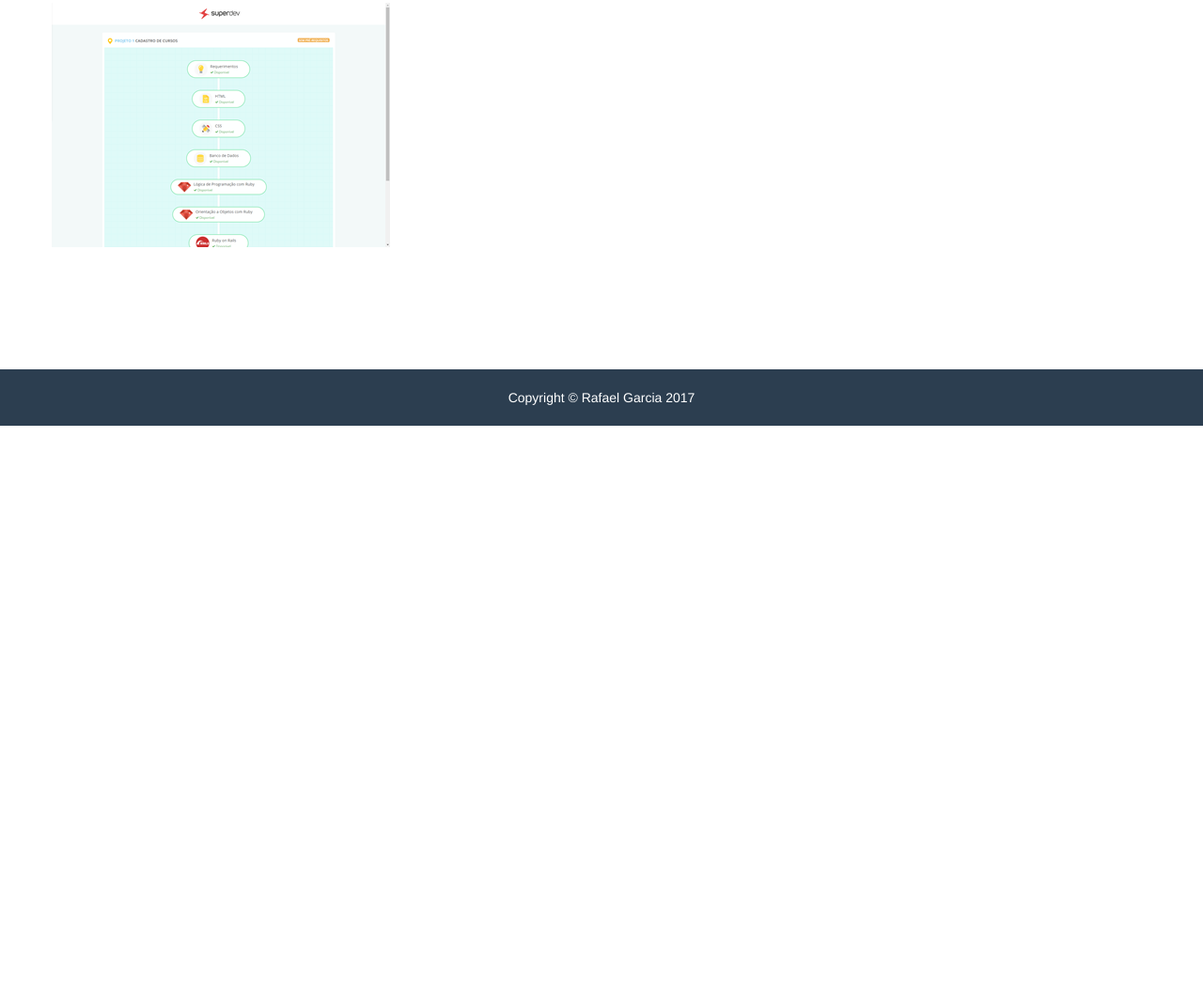
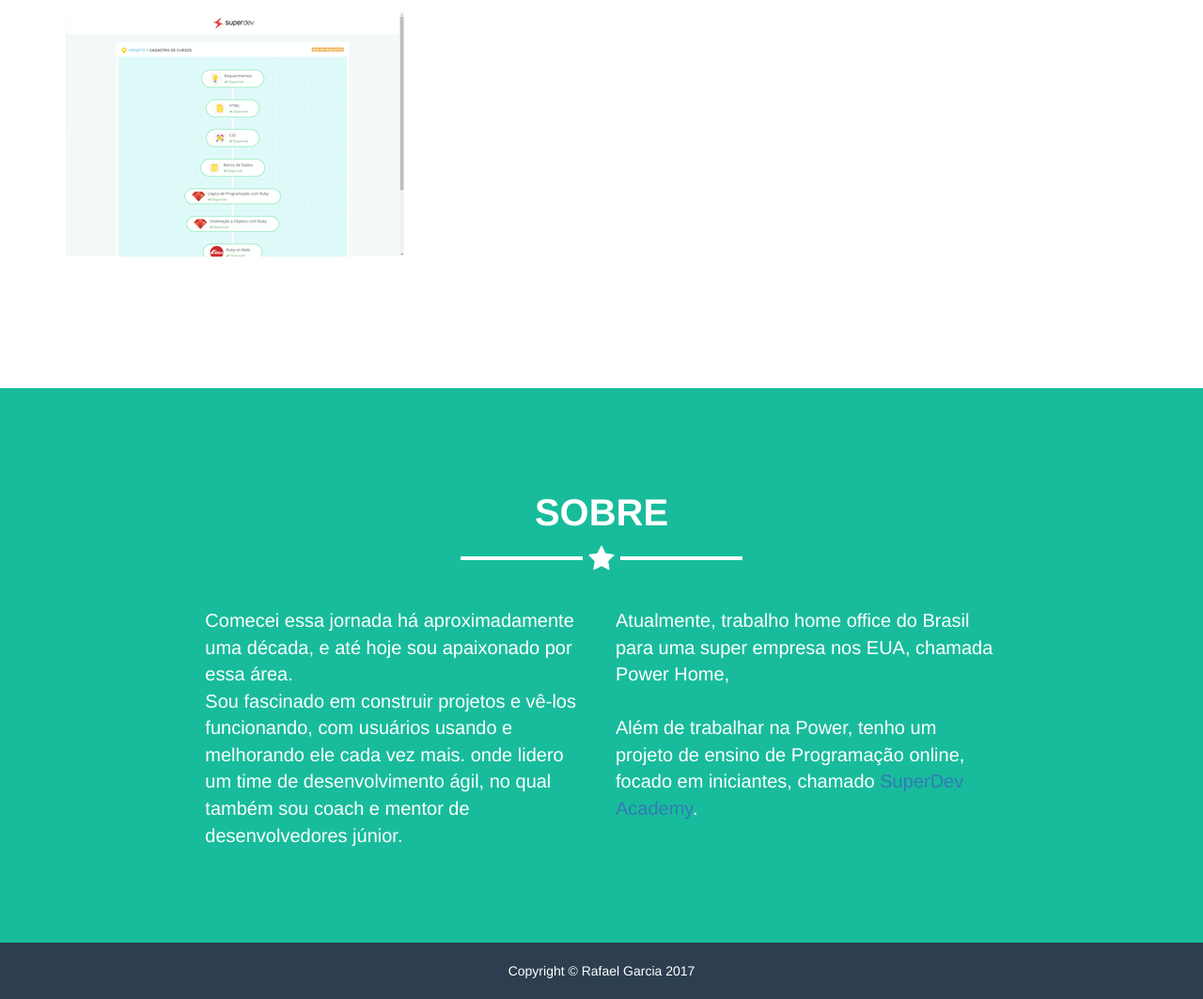
Before and after one commit to rafa-superdev/rafa-superdev.github.io, a plain HTML site: page index.html in a window 1280 px wide. Shown: the part 1179-2242 px from the top of the page at 94% size. Before the commit the page ends 1632 px from the top, so only its background shows below. Drawn offline with nearby package versions, Linux system fonts and the light colour scheme.

Commit message:
Seção sobre montada

```diff
--- a/index.html
+++ b/index.html
@@ -28,7 +28,7 @@
     </header>
 
     <main>
-      <section id="info" class="text-center">
+      <section id="info" class="text-center bg-green">
         <img src="images/rafa.jpg" alt="">
         <h1>Rafael Garcia</h1>
         <div class="star">
@@ -85,6 +85,28 @@
           </li>
         </ul>
       </section>
+
+      <section id="about" class="bg-green">
+        <h3 class="section-title">Sobre</h3>
+        <div class="star">
+          <i class="fa fa-star" aria-hidden="true"></i>
+        </div>
+
+        <div class="row">
+          <p class="col-sm-4 col-sm-offset-2">
+            Comecei essa jornada há aproximadamente uma década, e até hoje sou apaixonado por essa área.
+            <br>
+            Sou fascinado em construir projetos e vê-los funcionando, com usuários usando e melhorando ele cada vez mais.
+            onde lidero um time de desenvolvimento ágil, no qual também sou coach e mentor de desenvolvedores júnior.
+          </p>
+          <p class="col-sm-4">
+            Atualmente, trabalho home office do Brasil para uma super empresa nos EUA, chamada Power Home,
+            <br><br>
+            Além de trabalhar na Power, tenho um projeto de ensino de Programação online, focado em iniciantes, chamado <a href="https://www.superdev.academy">SuperDev Academy</a>.
+          </p>
+        </div>
+
+      </section>
     </main>
 
     <footer class="text-center">
--- a/style.css
+++ b/style.css
@@ -43,9 +43,20 @@ footer {
   padding: 20px 0;
 }
 
+main > section {
+  padding: 90px 0;
+}
+
+.bg-green {
+  background: #18BC9C;
+  color: #fff;
+}
+
+p {
+  font-size: 20px;
+}
+
 #info {
-  background: #18BC9C;
-  padding: 90px;
   color: #fff;
 }
 
@@ -94,10 +105,6 @@ footer {
   text-transform: uppercase;
   font-size: 40px;
   font-weight: bold;
-}
-
-#portifolio {
-  padding: 80px 0;
 }
 
 #portifolio ul {
@@ -156,7 +163,6 @@ footer {
 }
 
 #project-page p {
-  font-size: 20px;
   margin-top: 30px;
 }
 
@@ -166,3 +172,7 @@ footer {
   margin-top: 10px;
   display: block;
 }
+
+#about .row {
+  margin-top: 50px;
+}
```
